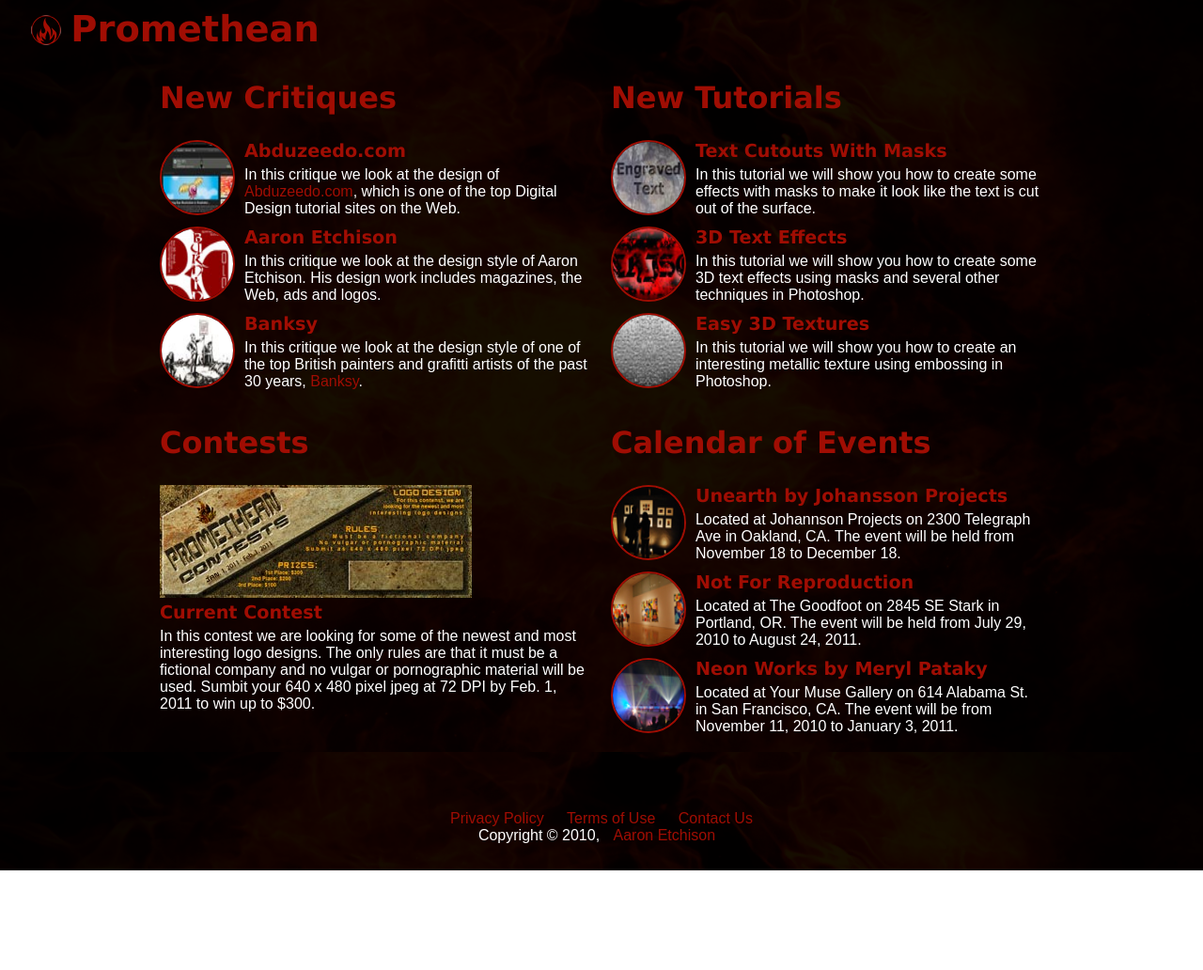
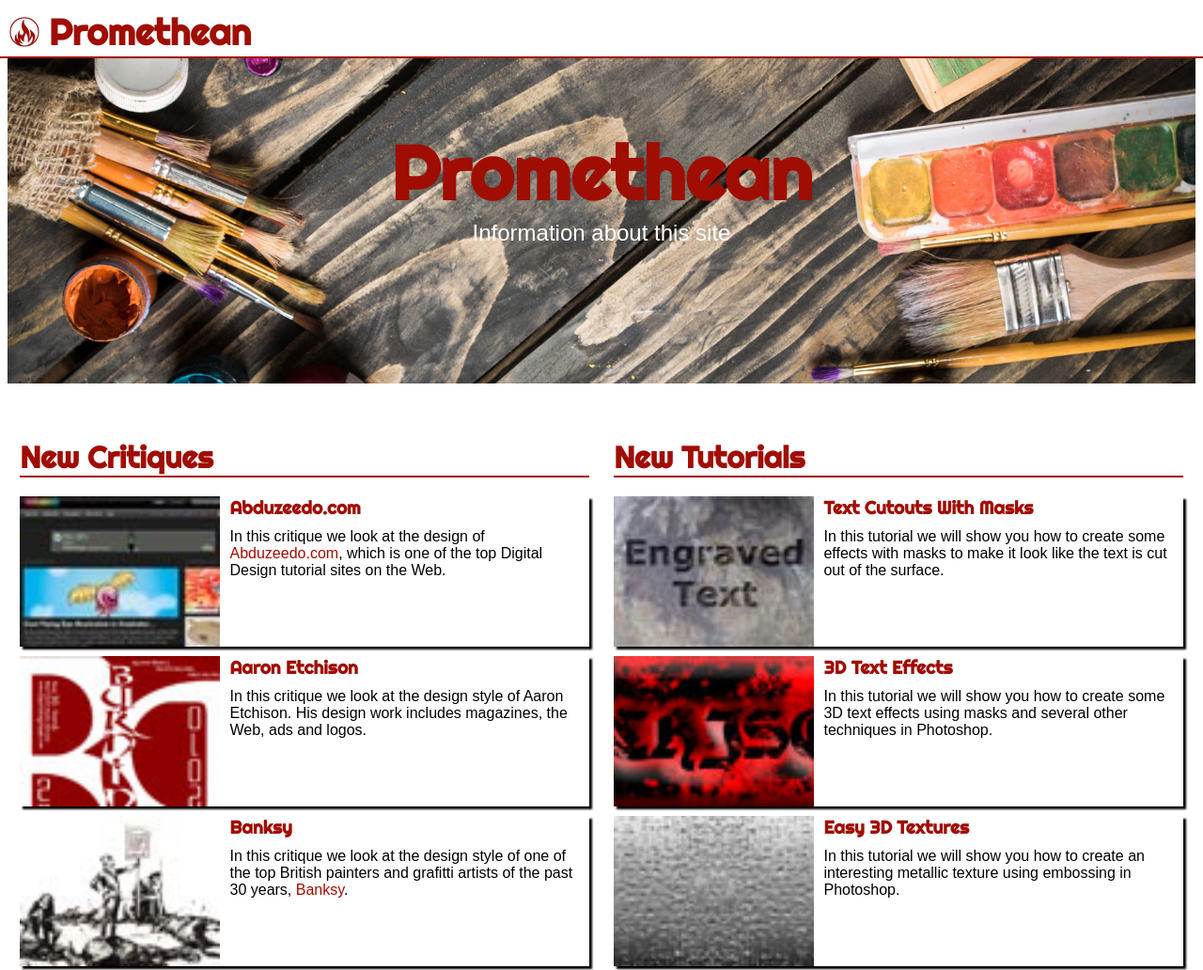
Before and after one commit to aaronetchison/promethean, a website: page index.html in a window 1280 px wide. Shown: the top 1032 px of the page at 94% size. Before the commit the page ends 926 px from the top, so only its background shows below. Drawn offline with nearby package versions, Linux system fonts and the light colour scheme; a web font is replaced by a local one.

Commit message:
updated global site styles to be more minimal and added hero

```diff
--- a/index.html
+++ b/index.html
@@ -1,15 +1,18 @@
 <!DOCTYPE html>
 <html lang="en">
 <head>
+<meta charset="utf-8">
 
 <title>Home</title>
+<meta name="viewport" content="width=device-width, initial-scale=1, maximum-scale=1">
+<link rel="icon" href="images/icon.ico" type="image/x-icon">
+<link rel="shortcut icon" href="images/icon.ico" type="image/x-icon">
 
-<link href="stylesheets/global.css" rel="stylesheet" type="text/css" /><!-- load main css -->
+<link href='https://fonts.googleapis.com/css?family=Righteous|Muli' rel='stylesheet' type='text/css'>
+<link href="stylesheets/global.css" rel="stylesheet" type="text/css"><!-- load main css -->
 
-<link rel="icon" href="images/icon.ico" type="image/x-icon" />
-<link rel="shortcut icon" href="images/icon.ico" type="image/x-icon" />
 
-<meta http-equiv="content-type" content="text/html;charset=utf-8" />
+
 <!-- load scripts -->
 <script type="text/javascript">
 <!--
@@ -40,9 +43,7 @@
 
 <body>
 
-<div class="container">
-	<header class="sixteen columns">
-
+	<header>
     <nav id="nav-wrap" role="navigation">
       <ul id="nav-menu">
 				<li><a href="index.html">Home</a></li>
@@ -54,48 +55,62 @@
 			</ul>
 		</nav>
 	</header>
+
+
+<div class="hero">
+	<h2>Promethean</h2>
+	<p>Information about this site</p>
 </div>
 
 <div class="container main-content">
 	<div class="eight columns">
 		<h2>New Critiques</h2>
 
+		<div class="teaser">
 			<img class="thumbnail" src="images/th_abduzeedo.jpg" alt="Abduzeedo.com" id="Image2" onmouseover="MM_swapImage('Image2','','images/th_abduzeedo2.jpg',1)" onmouseout="MM_swapImgRestore()" />
 			<h3><a href="critique1.html">Abduzeedo.com</a></h3>
 			<p>In this critique we look at the design of <a href="http://www.abduzeedo.com" target="_blank">Abduzeedo.com</a>,
-		which is one of the top Digital Design tutorial sites on the Web.
+			which is one of the top Digital Design tutorial sites on the Web.</p>
+		</div>
 
-		</p>
-
+		<div class="teaser">
 			<img class="thumbnail" src="images/th_bm2010.jpg" alt="Etchison Art" id="Image1" onmouseover="MM_swapImage('Image1','','images/th_umlogo.jpg',1);MM_swapImage('Image1','','images/th_spiral.jpg',1)" onmouseout="MM_swapImgRestore()" />
 			<h3>Aaron Etchison</h3>
 			<p>In this critique we look at the design style of Aaron Etchison.
 			His design work includes magazines, the Web, ads and logos.</p>
+		</div>
 
+		<div class="teaser">
 			<img class="thumbnail" src="images/th_banksy.jpg" alt="Banksy Art" id="Image3" onmouseover="MM_swapImage('Image3','','images/th_banksy2.jpg',1)" onmouseout="MM_swapImgRestore()" />
 			<h3>Banksy</h3>
 			<p>In this critique we look at the design style of one of the top
-		British painters and grafitti artists of the past 30 years, <a href="http://www.banksy.co.uk" target="_blank">Banksy</a>.
-		</p>
+			British painters and grafitti artists of the past 30 years, <a href="http://www.banksy.co.uk" target="_blank">Banksy</a>.</p>
+		</div>
 	</div>
 
 	<div class="eight columns">
 		<h2>New Tutorials</h2>
 
+		<div class="teaser">
 			<img class="thumbnail" src="images/th_tut1.jpg" alt="Engraved Text" />
 			<h3><a href="tutorial1.html">Text Cutouts With Masks</a></h3>
 			<p>In this tutorial we will show you how to create some effects
 			with masks to make it look like the text is cut out of the surface.</p>
+		</div>
 
+		<div class="teaser">
 			<img class="thumbnail" src="images/th_bloody.jpg" alt="3D Bloody Text" />
 			<h3>3D Text Effects</h3>
 			<p>In this tutorial we will show you how to create some 3D text
 			effects using masks and several other techniques in Photoshop.</p>
+		</div>
 
+		<div class="teaser">
 			<img class="thumbnail" src="images/th_texture.jpg" alt="Metallic Texture" />
 			<h3>Easy 3D Textures</h3>
 			<p>In this tutorial we will show you how to create an interesting
 			metallic texture using embossing in Photoshop.</p>
+		</div>
 	</div>
 
 	<div class="eight columns">
@@ -103,34 +118,32 @@
 
 		<a href="contests.html"><img src="images/contest_th.jpg" height="120" width="332" alt="Aaron Etchison" /></a>
 		<h3>Current Contest</h3>
-		<p>In this contest we are looking for some of the newest and most interesting
-		logo designs.
-
-		The only rules are that it must be a fictional company and no vulgar or pornographic
-		material will be used.
-
-		Sumbit your 640 x 480 pixel jpeg at 72 DPI by Feb. 1, 2011 to win up to $300.
-		</p>
+		<p>In this contest we are looking for some of the newest and most interesting logo designs.The only rules are that it must be a fictional company and no vulgar or pornographic material will be used. Sumbit your 640 x 480 pixel jpeg at 72 DPI by Feb. 1, 2011 to win up to $300.</p>
 	</div>
 
 	<div class="eight columns">
 		<h2>Calendar of Events</h2>
 
+		<div class="teaser">
 			<img class="thumbnail" src="images/event1.jpg" alt="Unearth Event" />
 			<h3>Unearth by Johansson Projects</h3>
 			<p> Located at Johannson Projects  on  2300 Telegraph Ave in Oakland, CA.
 			The event will be held from November 18 to December 18.</p>
+		</div>
 
+		<div class="teaser">
 			<img class="thumbnail" src="images/event2.jpg" alt="Not For Reproduction Event" />
 			<h3>Not For Reproduction</h3>
 			<p>Located at The Goodfoot on 2845 SE Stark in Portland, OR.
-		The event will be held from July 29, 2010 to August 24, 2011.
-		</p>
+			The event will be held from July 29, 2010 to August 24, 2011.</p>
+		</div>
 
+		<div class="teaser">
 			<img class="thumbnail" src="images/event3.jpg" alt="Neon Works Event" />
 			<h3>Neon Works by Meryl Pataky</h3>
 			<p> Located at Your Muse Gallery on 614 Alabama St. in San Francisco, CA.
 			The event will be from November 11, 2010 to January 3, 2011.</p>
+		</div>
 	</div>
 
 
--- a/sass/skeleton.scss
+++ b/sass/skeleton.scss
@@ -21,9 +21,9 @@
 /* #Base 960 Grid
 ================================================== */
 
-    .container                                  { position: relative; max-width: 960px; margin: 0 auto; padding: 0; }
+    .container                                  { position: relative; max-width: 1280px; margin: 0 auto; padding: 0; }
     .container .column,
-    .container .columns                         { float: left; display: inline; margin-left: 1.04166666666667%; margin-right: 1.04166666666667%; }
+    .container .columns                         { float: left; display: inline; margin-left: 1.04166666666667%; margin-right: 1.04166666666667%; margin-bottom: 20px; }
     .row                                        { margin-bottom: 2.08333333333333%; }
 
     /* Nested Column Classes */
--- a/sass/styles.scss
+++ b/sass/styles.scss
@@ -2,6 +2,8 @@
 
 $red: #A00D03;
 $black: #000000;
+$hfont: 'Righteous';
+$pfont: 'Muli';
 
 /* Box Styles */
 
@@ -10,11 +12,7 @@
 }
 
 body {
-	background-image: linear-gradient(to right, rgba(0,0,0,0.9), rgba(0,0,0,0.9)), url("../images/bgfire.jpg"), ;
-  background-repeat: no-repeat, no-repeat;
-  background-position: center, center;
-  background-attachment: fixed, fixed;
-	background-size: cover, cover;
+	background-color: #FFFFFF;
 	font-size: 16px;
 }
 
@@ -23,9 +21,12 @@
 	top: 0;
 	left: 0;
 	width: 100%;
-	height: 48px;
-	padding: 0 10px;
+	height: auto;
+	padding: 2px 0;
 	border: 0;
+	background-color: #FFFFFF;
+	border-bottom: 2px solid $red;
+	z-index: 100;
 }
 
 .logo {
@@ -42,7 +43,7 @@
 }
 
 nav {
-	font-family: verdana, arial, sans-serif;
+	font-family: $hfont, arial, sans-serif;
 	font-size: 1.2em;
 	font-weight: bold;
 	}
@@ -82,24 +83,47 @@
 	#nav-menu {
 		clear: both;
 		position: absolute;
-		top: 16px;
+		top: 30px;
 		left: 0px;
+		z-index: 99;
 		width: 140px;
-		z-index: 9999;
-		padding: 8px 8px;
+		padding: 0 8px 8px 8px;
 		text-align: left;
-		border: none;
-		border-radius: 0 0 10px 20px;
+		border: 2px solid $red;
+		border-top: none;
+		border-radius: 0 0 10px 10px;
 		display: none;
 		line-height: 32px;
+		background-color: #FFFFFF;
 	}
+
+.hero {
+	width: 100%;
+	height: 50vh;
+	margin: 0;
+	padding: 0;
+	background: url("../images/hero-painting.jpg") no-repeat center;
+	background-size: cover;
+
+	h2 {
+		padding-top: 10%;
+		font-size: 5em;
+		text-align: center;
+	}
+
+	p {
+		font-size: 1.5em;
+		color: #FFFFFF;
+		text-align: center;
+	}
+}
 
 .main-content {
 	margin-top: 58px;
 }
 
 footer {
-	font-family: arial, sans-serif;
+	font-family: $pfont, sans-serif;
 	margin-top: 60px;
 	text-align: center;
 	color: $red;
@@ -152,24 +176,29 @@
 /* Typographic Styles */
 
 h1 {
-	margin-top: 0;
-	margin-bottom: 10px;
-	font-family: verdana, sans-serif;
+	font-family: $hfont, Verdana, sans-serif;
 	font-size: 2em;
 	font-weight: bold;
 	color: $red;
 	}
 
 h2 {
-	font-family: verdana, sans-serif;
+	margin: 0;
+	padding: 0;
+	font-family: $hfont, Verdana, sans-serif;
 	font-size: 2em;
 	color: $red;
 	}
 
+.main-content h2 {
+	margin-bottom: 20px;
+	border-bottom: 2px solid $red;
+}
+
 h3 {
 	margin-top: 0;
 	margin-bottom: 5px;
-	font-family: verdana, sans-serif;
+	font-family: $hfont, Verdana, sans-serif;
 	font-size: 1.2em;
 	color: $red;
 	}
@@ -177,9 +206,9 @@
 p, li {
 	margin-top: 0;
 	margin-bottom: 10px;
-	font-family: arial, sans-serif;
+	font-family: $pfont, arial, sans-serif;
 	font-size: 1em;
-	color: #FFFFFF;
+	color: $black;
 	}
 
 hr {
@@ -203,21 +232,35 @@
 }
 
 /*Content Styles*/
-.thumbnail {
-	float: left;
-	width: 80px;
-	height: 80px;
-	margin-right: 10px;
+.teaser {
+	width: 100%;
+	min-height: 160px;
 	margin-bottom: 10px;
-	border: 2px solid $red;
-	border-radius: 80px;
+	padding:0;
+	box-shadow: 3px 3px 2px;
+
+	.thumbnail {
+		float: left;
+		width: auto;
+		min-height: 160px;
+		margin-right: 10px;
+	}
+
+	h3, p {
+		margin: 10px;
+	}
 }
+
+
+
+
+
 
 /*JavaScript Styles*/
 
 #slide_show {
 	color: #CCC;
-	font-family: arial;
+	font-family: $pfont, arial;
 	text-align: center;
 	}
 
```
Also changed, not shown: aboutus.html (+12 -9 lines), contactus.html (+7 -10 lines), contests.html (+7 -10 lines), critique1.html (+21 -13 lines), critiques.html (+30 -13 lines), gallery.html (+12 -29 lines), privacypolicy.html (+7 -10 lines), termsofuse.html (+7 -10 lines), tutorial1.html (+21 -13 lines), tutorials.html (+42 -24 lines), images/hero-painting.jpg (added), images/seamless_paper_texture.png (added), stylesheets/global.css, stylesheets/skeleton.css. Lines whose indentation alone changed are shown as unchanged.
